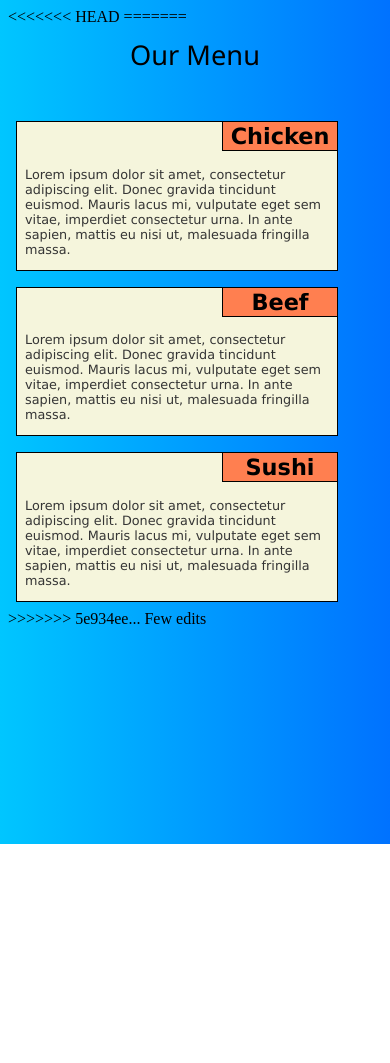
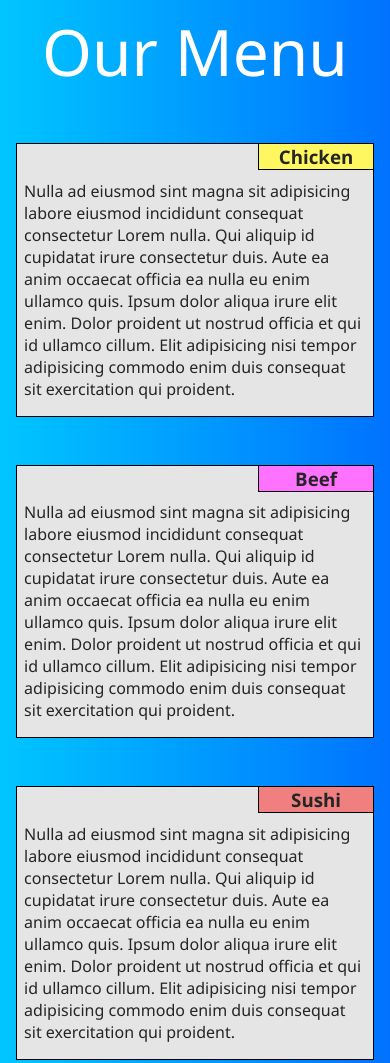
Before and after one commit to Noobsiecoder/module2-solution, a plain HTML site: page index.html in a window 390 px wide. Shown: the top 1063 px of the page. Before the commit the page ends 844 px from the top, so only its background shows below. Drawn offline with Linux system fonts and the light colour scheme.

Commit message:
Final Product completed!

```diff
--- a/css/style.css
+++ b/css/style.css
@@ -1,7 +1,8 @@
-<<<<<<< HEAD
-=======
 * {
-    font-size: 120%;
+    margin-right: 0%;
+    margin-left: 0%;
+    padding: auto;
+    font-family: 'Segoe UI', Tahoma, Geneva, Verdana, sans-serif;
     color: #ffffff;
 }
 
@@ -9,168 +10,184 @@ body {
     background-image: linear-gradient(to right, #00c6ff, #0072ff);
 }
 
-/* Desktop Version */
-@media (min-width: 992px) {
-
-.heading {
+.header-container {
+    margin-top: 2%;
+    font-size: 240%;
     text-align: center;
-    font-size: 1.7rem;
-    font-family: 'Segoe UI', Tahoma, Geneva, Verdana, sans-serif;
-    font-weight: 500;
-    padding: 10px 0px 40px;
 }
 
-.menu-card {
-    position: relative;
-    float: left;
-    margin: 1.6rem;
-    padding: 0rem;
-    border: 1px solid #000000;
-    background-color: beige;
-    width: 20rem;
+.menu-container {
+    display: flex;
+    margin-top: 5%;
+    margin-right: 1%;
+    margin-left: 1%;
+    justify-content: center;
+    flex-wrap: wrap;
 }
 
-.menu-section {
-    float: right;
-    border-width: 0px 0px 0.5px 0.5px;
-    border-color: #000000;
-    border-style: solid;
-    background-color: coral;
+.box-1 {
+    float: left;
+    border: 1px solid #000000;
+    background-color: #e5e5e5;
+    width: 30%;
+    margin-right: 1em;
 }
 
-.menu-desc {
-    padding: 2rem 0.5rem 0rem;
+.box-2 {
+    float: left;
+    border: 1px solid #000000;
+    background-color: #e5e5e5;
+    width: 30%;
+    margin-right: 1em;
 }
 
-.title-1,
-.title-2,
-.title-3 {
-    margin: 0px;
-    padding: 1px;
-    width: 7rem;
-    text-align: center;
-    font-size: 1.4rem;
-    font-family: 'Lucida Sans', 'Lucida Sans Regular', 'Lucida Grande', 'Lucida Sans Unicode', Geneva, Verdana, sans-serif;
-    font-weight: bold;
+.box-3 {
+    float: left;
+    border: 1px solid #000000;
+    background-color: #e5e5e5;
+    width: 30%;
 }
 
-.desc-1,
-.desc-2,
-.desc-3 {
-    font-size: 0.8rem;
-    font-family: 'Lucida Sans', 'Lucida Sans Regular', 'Lucida Grande', 'Lucida Sans Unicode', Geneva, Verdana, sans-serif;
-    font-weight: 500;
-    color: #353535;
-}
+.title-container {
+    margin-top: 0%;
+    margin-bottom: 0%;
+    border-top: 0%;
+    border-right: 0%;
+    border-bottom: 1px solid #000000;
+    border-left: 1px solid #000000;
+    width: 32%;
 }
 
-/* Tablet Version */
-@media only screen and (min-width: 768px) and (max-width: 991px) {
-
-.heading {
+#title-1 {
+    float: right;
     text-align: center;
-    font-size: 1.7rem;
-    font-family: 'Segoe UI', Tahoma, Geneva, Verdana, sans-serif;
-    font-weight: 500;
-    padding: 10px 0px 40px;
+    background-color: #fff75f;
+    color: #252525;
 }
 
-.menu-card {
-    position: relative;
-    float: left;
-    margin: 1.6rem;
-    padding: 0rem;
-    border: 1px solid #000000;
-    background-color: beige;
-    width: 20rem;
+#title-2 {
+    float: right;
+    text-align: center;
+    background-color: #ff72ff;
+    color: #252525;
 }
 
-.menu-section {
+#title-3 {
     float: right;
-    border-width: 0px 0px 0.5px 0.5px;
-    border-color: #000000;
-    border-style: solid;
-    background-color: coral;
+    text-align: center;
+    background-color: #f08080;
+    color: #252525;
 }
 
-.menu-desc {
-    padding: 2rem 0.5rem 0rem;
+.paragraph-container {
+    margin-top: 10%;
+    margin-left: 2%;
+    margin-right: 2%;
+    color: #252525;
 }
 
-.title-1,
-.title-2,
-.title-3 {
-    margin: 0px;
-    padding: 1px;
-    width: 7rem;
-    text-align: center;
-    font-size: 1.4rem;
-    font-family: 'Lucida Sans', 'Lucida Sans Regular', 'Lucida Grande', 'Lucida Sans Unicode', Geneva, Verdana, sans-serif;
-    font-weight: bold;
+/** Mobile Version **/
+@media only screen and (max-width: 767px) {
+    .header-container {
+        font-size: 4em;
+    }
+
+    .menu-container {
+        display: flex;
+        margin-top: 3em;
+        margin-right: 0em;
+        margin-left: 1em;
+    }
+
+    .box-1 {
+        position: relative;
+        border: 1px solid #000000;
+        margin-bottom: 3em;
+        background-color: #e5e5e5;
+        width: max-content;
+    }
+
+    .box-2 {
+        position: relative;
+        border: 1px solid #000000;
+        margin-bottom: 3em;
+        background-color: #e5e5e5;
+        width: max-content;
+    }
+
+    .box-3 {
+        position: relative;
+        border: 1px solid #000000;
+        margin-bottom: 3em;
+        background-color: #e5e5e5;
+        width: max-content;
+        margin-right: 1em;
+    }
 }
 
-.desc-1,
-.desc-2,
-.desc-3 {
-    font-size: 0.8rem;
-    font-family: 'Lucida Sans', 'Lucida Sans Regular', 'Lucida Grande', 'Lucida Sans Unicode', Geneva, Verdana, sans-serif;
-    font-weight: 500;
-    color: #353535;
+/** Tablet Version **/
+@media only screen and (min-width:767px) and (max-width: 992px) {
+    .header-container {
+        font-size: 4em;
+    }
+
+    .menu-container {
+        margin-top: 3em;
+    }
+
+    .box-1 {
+        float: left;
+        width: 20em;
+        margin-right: 2em;
+    }
+    .box-2 {
+        float: left;
+        width: 20em;
+    }
+
+    .box-3 {
+        float: left;
+        margin-top: 2em;
+        border: 1px solid #000000;
+        background-color: #e5e5e5;
+        width: 42em;
+    }
+
+    .title-container {
+        margin-top: 0%;
+        margin-bottom: 0%;
+        border-top: 0%;
+        border-right: 0%;
+        border-bottom: 1px solid #000000;
+        border-left: 1px solid #000000;
+        width: 32%;
+    }
+
+    #title-1 {
+        float: right;
+        text-align: center;
+        background-color: #fff75f;
+        color: #252525;
+    }
+
+    #title-2 {
+        float: right;
+        text-align: center;
+        background-color: #ff72ff;
+        color: #252525;
+    }
+
+    #title-3 {
+        float: right;
+        text-align: center;
+        background-color: #f08080;
+        color: #252525;
+    }
+
+    .paragraph-container {
+        margin-top: 10%;
+        margin-left: 2%;
+        margin-right: 2%;
+        color: #252525;
+    }
 }
-}
-
-/* Mobie Version */
-@media (max-width: 767px) {
-
-.heading {
-    text-align: center;
-    font-size: 1.7rem;
-    font-family: 'Segoe UI', Tahoma, Geneva, Verdana, sans-serif;
-    font-weight: 500;
-    padding: 10px 0px 40px;
-}
-
-.menu-card {
-    position: relative;
-    float: left;
-    margin: 0.5rem;
-    padding: 0rem;
-    border: 1px solid #000000;
-    background-color: beige;
-    width: 20rem;
-}
-
-.menu-section {
-    float: right;
-    border-width: 0px 0px 0.5px 0.5px;
-    border-color: #000000;
-    border-style: solid;
-    background-color: coral;
-}
-
-.menu-desc {
-    padding: 2rem 0.5rem 0rem;
-}
-
-.title-1,
-.title-2,
-.title-3 {
-    margin: 0px;
-    padding: 1px;
-    width: 7rem;
-    text-align: center;
-    font-size: 1.4rem;
-    font-family: 'Lucida Sans', 'Lucida Sans Regular', 'Lucida Grande', 'Lucida Sans Unicode', Geneva, Verdana, sans-serif;
-    font-weight: bold;
-}
-
-.desc-1,
-.desc-2,
-.desc-3 {
-    font-size: 0.8rem;
-    font-family: 'Lucida Sans', 'Lucida Sans Regular', 'Lucida Grande', 'Lucida Sans Unicode', Geneva, Verdana, sans-serif;
-    font-weight: 500;
-    color: #353535;
-}
-}
->>>>>>> 5e934ee... Few edits
--- a/index.html
+++ b/index.html
@@ -1,5 +1,3 @@
-<<<<<<< HEAD
-=======
 <!DOCTYPE html>
 <html lang="en">
 
@@ -7,66 +5,51 @@
     <meta charset="UTF-8">
     <meta name="viewport" content="width=device-width, initial-scale=1.0">
     <link rel="stylesheet" href="css/style.css">
-    <title>Document</title>
+    <title>Responsive Web Development</title>
 </head>
 
 <body>
-    <div class="heading">
-        <heading>Our Menu</heading>
+    <div class="header-container">
+        <header>Our Menu</header>
     </div>
 
-    <div class="menu-card">
-        <section class="menu-section">
-            <h2 class="title-1">Chicken</h2>
-        </section>
-        <div class="menu-desc">
-            <p class="desc-1">Lorem ipsum dolor sit amet, consectetur adipiscing elit.
-                Donec gravida tincidunt euismod. Mauris lacus mi, vulputate eget sem
-                vitae, imperdiet consectetur urna. In ante sapien, mattis eu nisi ut,
-                malesuada fringilla massa.
+    <div class="menu-container">
+        <div class="box-1">
+            <h3 class="title-container" id="title-1">Chicken</h3>
+            <p class="paragraph-container">Nulla ad eiusmod sint magna sit adipisicing labore eiusmod incididunt consequat
+                consectetur
+                Lorem nulla. Qui aliquip id cupidatat irure consectetur duis. Aute ea anim occaecat officia ea nulla eu
+                enim
+                ullamco quis. Ipsum dolor aliqua irure elit enim. Dolor proident ut nostrud officia et qui id ullamco
+                cillum. Elit adipisicing nisi tempor adipisicing commodo enim duis consequat sit exercitation qui
+                proident.
+            </p>
+        </div>
+
+        <div class="box-2">
+            <h3 class="title-container" id="title-2">Beef</h3>
+            <p class="paragraph-container">Nulla ad eiusmod sint magna sit adipisicing labore eiusmod incididunt consequat
+                consectetur
+                Lorem nulla. Qui aliquip id cupidatat irure consectetur duis. Aute ea anim occaecat officia ea nulla eu
+                enim
+                ullamco quis. Ipsum dolor aliqua irure elit enim. Dolor proident ut nostrud officia et qui id ullamco
+                cillum. Elit adipisicing nisi tempor adipisicing commodo enim duis consequat sit exercitation qui
+                proident.
+            </p>
+        </div>
+
+        <div class="box-3">
+            <h3 class="title-container" id="title-3">Sushi</h3>
+            <p class="paragraph-container">Nulla ad eiusmod sint magna sit adipisicing labore eiusmod incididunt consequat
+                consectetur
+                Lorem nulla. Qui aliquip id cupidatat irure consectetur duis. Aute ea anim occaecat officia ea nulla eu
+                enim
+                ullamco quis. Ipsum dolor aliqua irure elit enim. Dolor proident ut nostrud officia et qui id ullamco
+                cillum. Elit adipisicing nisi tempor adipisicing commodo enim duis consequat sit exercitation qui
+                proident.
             </p>
         </div>
     </div>
-
-    <div class="menu-card">
-        <section class="menu-section">
-            <h2 class="title-1">Beef</h2>
-        </section>
-        <div class="menu-desc">
-            <p class="desc-1">Lorem ipsum dolor sit amet, consectetur adipiscing elit.
-                Donec gravida tincidunt euismod. Mauris lacus mi, vulputate eget sem
-                vitae, imperdiet consectetur urna. In ante sapien, mattis eu nisi ut,
-                malesuada fringilla massa.
-            </p>
-        </div>
-    </div>
-
-    <div class="menu-card">
-        <section class="menu-section">
-            <h2 class="title-1">Sushi</h2>
-        </section>
-        <div class="menu-desc">
-            <p class="desc-1">Lorem ipsum dolor sit amet, consectetur adipiscing elit.
-                Donec gravida tincidunt euismod. Mauris lacus mi, vulputate eget sem
-                vitae, imperdiet consectetur urna. In ante sapien, mattis eu nisi ut,
-                malesuada fringilla massa.
-            </p>
-        </div>
-    </div>
-
-
 </body>
 
 </html>
-
-
-
-
-<!--
-            <p class="menu-1">Lorem ipsum dolor sit amet, consectetur adipiscing elit.
-                Donec gravida tincidunt euismod. Mauris lacus mi, vulputate eget sem
-                vitae, imperdiet consectetur urna. In ante sapien, mattis eu nisi ut,
-                malesuada fringilla massa. Ut pulvinar, quam quis interdum convallis,
-                sem dolor ullamcorper lacus, vel tristique felis nunc in risus.
-                Duis ex dolor, commodo vitae metus ac, egestas tincidunt turpis.</p>-->
->>>>>>> 5e934ee... Few edits
```
